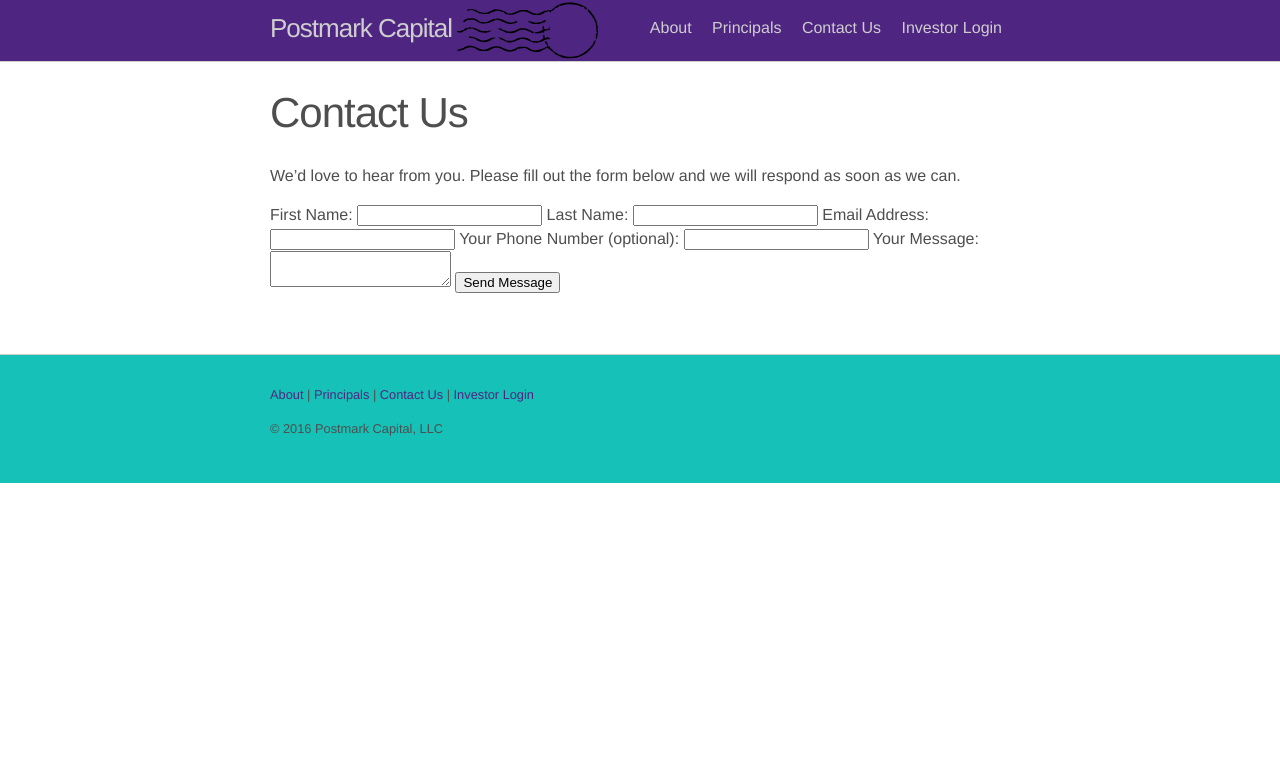
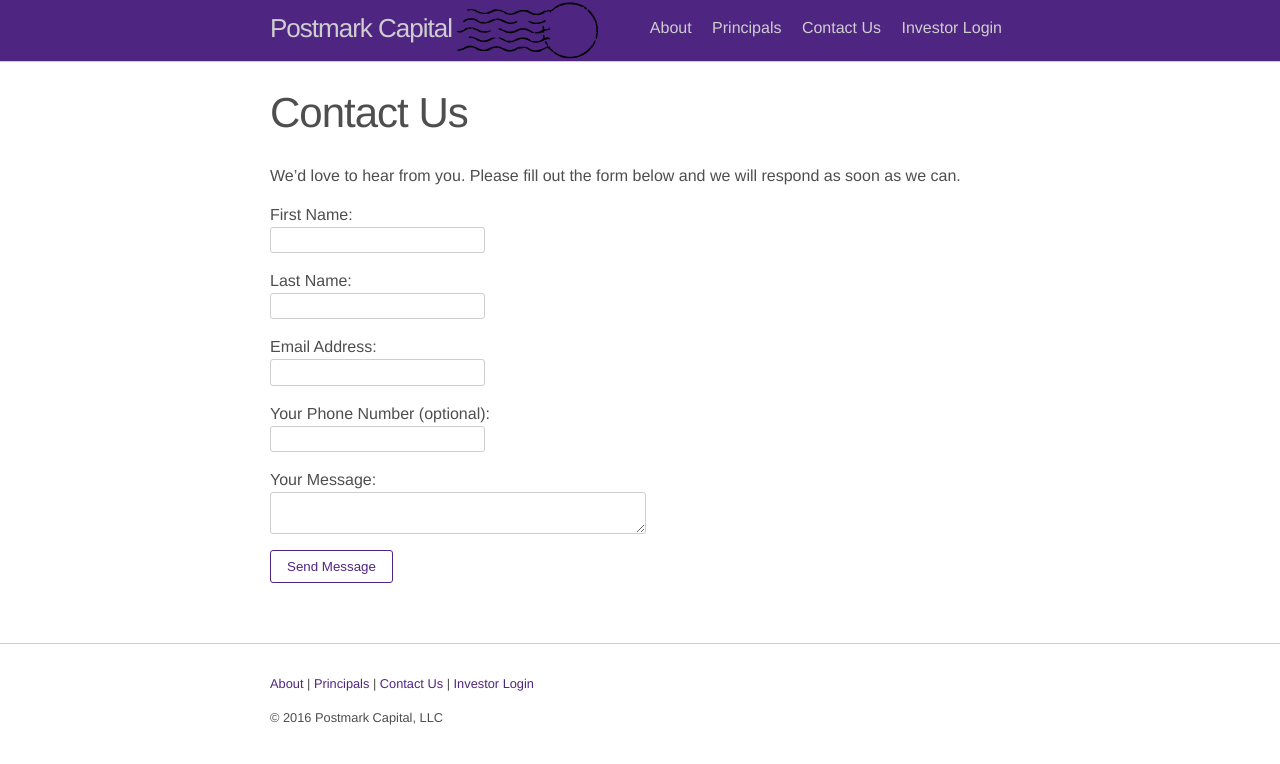
Before and after one commit to postmarkcapital/postmark-capital, a Jekyll site: the page built from contact.md, in a window 1280 px wide. Shown: the top 764 px of the page. Built offline with Jekyll 4.4.1, drawn with Linux system fonts in a browser that asks for light colours.

Commit message:
Make it prettier

```diff
--- a/_sass/_layout.scss
+++ b/_sass/_layout.scss
@@ -99,7 +99,6 @@
  * Site footer
  */
 .site-footer {
-  background: $accent-color;
   border-top: 1px solid $grey-color-light;
   font-size: 0.8rem;
   padding: $spacing-unit 0;
--- a/_sass/forms.scss
+++ b/_sass/forms.scss
@@ -17,3 +17,41 @@
     }
   }
 }
+
+input:not([type="submit"]) {
+  padding: .2rem;
+}
+
+textarea {
+  width: 50%;
+}
+
+input[type="submit"],
+button {
+  background: transparent;
+  border: 1px solid $brand-color;
+  border-radius: $border-radius;
+  color: $brand-color;
+  margin-top: 16px;
+  padding: .5rem 1rem;
+
+  &:hover {
+    background: $brand-color;
+    color: #fff;
+  }
+}
+
+input:not([type="submit"]), textarea {
+  border: 1px solid $grey-color-light;
+  border-radius: $border-radius;
+  display: block;
+  font-size: $base-font-size;
+}
+
+label {
+  display: block;
+}
+
+label:not(:nth-of-type(1)) {
+  margin-top: 16px;
+}
--- a/contact.md
+++ b/contact.md
@@ -14,19 +14,19 @@ permalink: /contact/
   <p>We’d love to hear from you.  Please fill out the form below and we will respond as soon as we can.</p>
 
   <label for="first-name">First Name:</label>
-  <input type="text" id="first-name" name="first-name">
+  <input type="text" id="first-name" name="first-name" required>
 
   <label for="last-name">Last Name:</label>
-  <input type="text" id="last-name" name="last-name">
+  <input type="text" id="last-name" name="last-name" required>
 
   <label for="email">Email Address:</label>
-  <input type="email" id="email" name="email">
+  <input type="email" id="email" name="email" required>
 
   <label for="phone">Your Phone Number (optional):</label>
   <input type="tel" id="phone" name="phone">
 
   <label for="body">Your Message:</label>
-  <textarea id="body" name="body"></textarea>
+  <textarea id="body" name="body" required></textarea>
 
   <input type="submit" value="Send Message">
 </form>
--- a/css/main.scss
+++ b/css/main.scss
@@ -11,6 +11,7 @@
 $base-font-weight: 400;
 $small-font-size:  $base-font-size * 0.875;
 $base-line-height: 1.5;
+$border-radius: 3px;
 
 $spacing-unit:     30px;
 
```
